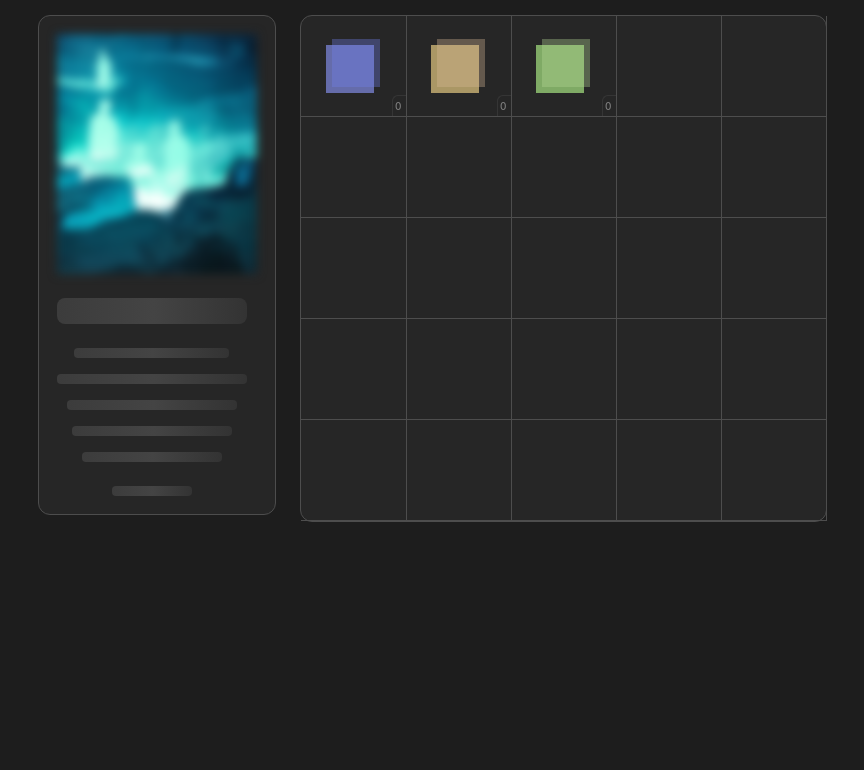
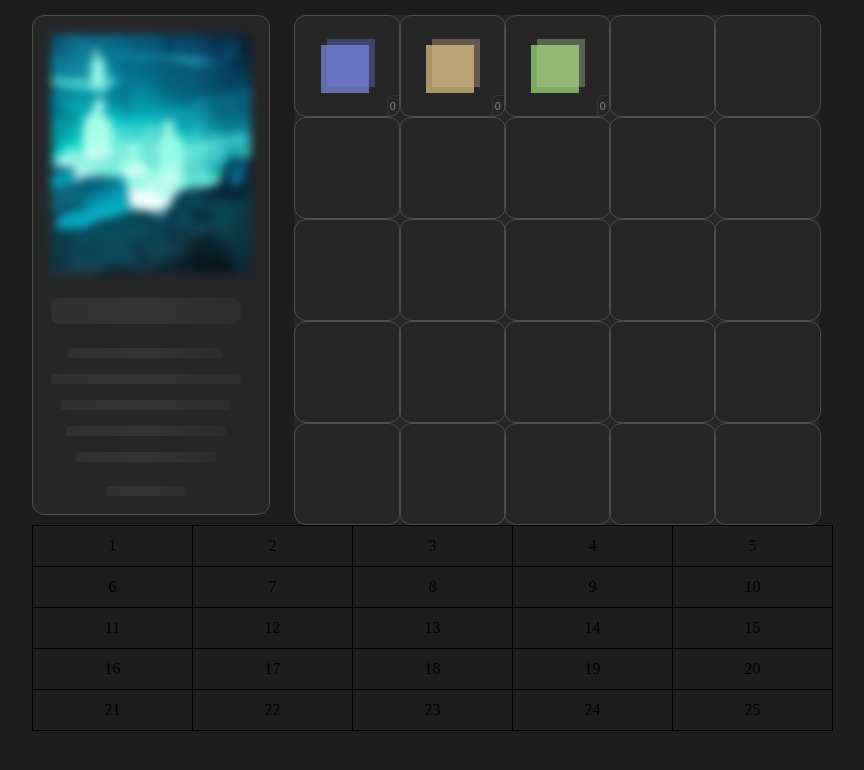
Before and after one commit to NursultanFront/test-rlt, a Vue app: page / in a window 1280 px wide. Shown: the top 770 px of the page, without its empty margins (208-1072 px from the left). Built offline with nearby package versions, Linux system fonts and the light colour scheme.

Commit message:
feat: table

```diff
--- a/src/components/inventory/TheInventory.vue
+++ b/src/components/inventory/TheInventory.vue
@@ -45,20 +45,14 @@ const openDeleteModal = (index: number) => {
 </script>
 
 <style scoped lang="scss">
-.table {
-  border-radius: 12px;
-  border: 1px solid var(--Primary-Border, #4d4d4d);
-  background: var(--Seondary-BG, #262626);
-  width: fit-content;
-}
-
 .table-container {
   display: grid;
   grid-template-columns: repeat(5, 105px);
-}
 
-.table-row {
-  display: flex;
+  border-radius: 12px;
+  // border: 1px solid var(--Primary-Border, #4d4d4d);
+  background: var(--Seondary-BG, #262626);
+  width: fit-content;
 }
 
 .table-cell {
@@ -69,9 +63,12 @@ const openDeleteModal = (index: number) => {
 
   width: 105px;
   height: 100px;
+  border: 1px solid var(--Primary-Border, #4d4d4d);
+  border-radius: 12px;
   border-collapse: collapse;
-  border-right: 1px solid #4d4d4d;
-  border-bottom: 1px solid #4d4d4d;
+
+  // border-right: 1px solid #4d4d4d;
+  // border-bottom: 1px solid #4d4d4d;
 
   /* &:nth-child(5n) {
     border-right: none;
@@ -112,11 +109,7 @@ const openDeleteModal = (index: number) => {
   }
 }
 
-.ghost {
-  opacity: 0;
-}
-
-.d-none {
+.sortable-ghost {
   opacity: 0;
 }
 </style>
--- /dev/null
+++ b/src/components/inventory/TheTable.vue
@@ -0,0 +1,202 @@
+<template>
+  <div class="table">
+    <!-- Создаем 5 строк -->
+    <div class="row" v-for="row in 5" :key="row">
+      <!-- Создаем 5 ячеек в каждой строке -->
+      <div class="cell" v-for="cell in 5" :key="cell">{{ (row - 1) * 5 + cell }}</div>
+    </div>
+  </div>
+
+  <draggable
+    v-model="inventory"
+    group="people-md"
+    selected-class="selected"
+    item-key="name"
+    filter=".not-draggable"
+    class="table-container"
+    :swap="true"
+  >
+    <template #item="{ element, index }">
+      <draggable
+        :list="element.items"
+        group="people-md"
+        selected-class="selected"
+        item-key="id"
+        filter=".not-draggable"
+        class="table-container"
+        :swap="true"
+      >
+        <template #item="{ item, idx }">
+          <div>{{ item }}</div>
+        </template>
+      </draggable>
+    </template>
+  </draggable>
+</template>
+
+<script setup lang="ts">
+import { ref } from 'vue'
+// @ts-ignore
+import draggable from 'vuedraggable'
+const inventory = ref([
+  {
+    index: 1,
+    items: [
+      {
+        id: '1',
+        count: 0,
+        class: ''
+      },
+      {
+        id: '2',
+        count: 0,
+        class: ''
+      },
+      {
+        id: '3',
+        count: 0,
+        class: ''
+      },
+      {
+        id: '4',
+        class: 'not-draggable'
+      },
+      {
+        id: '5',
+        class: 'not-draggable'
+      }
+    ]
+  },
+  {
+    index: 2,
+    items: [
+      {
+        id: '6',
+        class: 'not-draggable'
+      },
+      {
+        id: '7',
+        class: 'not-draggable'
+      },
+      {
+        id: '8',
+        class: 'not-draggable'
+      },
+      {
+        id: '9',
+        class: 'not-draggable'
+      },
+      {
+        id: '10',
+        class: 'not-draggable'
+      }
+    ]
+  },
+  {
+    index: 3,
+    items: [
+      {
+        id: '11',
+        class: 'not-draggable'
+      },
+      {
+        id: '12',
+        class: 'not-draggable'
+      },
+      {
+        id: '13',
+        class: 'not-draggable'
+      },
+      {
+        id: '14',
+        class: 'not-draggable'
+      },
+      {
+        id: '15',
+        class: 'not-draggable'
+      }
+    ]
+  },
+  {
+    index: 4,
+    items: [
+      {
+        id: '16',
+        class: 'not-draggable'
+      },
+      {
+        id: '17',
+        class: 'not-draggable'
+      },
+      {
+        id: '18',
+        class: 'not-draggable'
+      },
+      {
+        id: '19',
+        class: 'not-draggable'
+      },
+      {
+        id: '20',
+        class: 'not-draggable'
+      }
+    ]
+  },
+  {
+    index: 5,
+    items: [
+      {
+        id: '21',
+        class: 'not-draggable'
+      },
+      {
+        id: '22',
+        class: 'not-draggable'
+      },
+      {
+        id: '23',
+        class: 'not-draggable'
+      },
+      {
+        id: '24',
+        class: 'not-draggable'
+      },
+      {
+        id: '25',
+        class: 'not-draggable'
+      }
+    ]
+  }
+])
+</script>
+
+<style>
+/* Стили для таблицы и ячеек */
+.table {
+  display: table;
+  width: 100%; /* Ширина таблицы 100% */
+  border-collapse: collapse; /* Схлопывание границ */
+}
+
+.row {
+  display: table-row;
+}
+
+.cell {
+  display: table-cell;
+  width: 20%; /* Равномерное распределение по ширине */
+  height: 40px; /* Высота ячейки */
+  text-align: center; /* Выравнивание текста по центру */
+  vertical-align: middle; /* Вертикальное центрирование текста */
+  border: 1px solid #000; /* Границы для каждой ячейки */
+}
+</style>
+<!-- <div class="table-cell" :class="element.class">
+        <div
+          :class="{
+            [`table-number`]: element.icon
+          }"
+        >
+          {{ element.id }}
+        </div>
+      </div> -->
--- a/src/views/HomeView.vue
+++ b/src/views/HomeView.vue
@@ -3,10 +3,13 @@
     <TheAside />
     <TheInventory />
   </div>
+
+  <TheTable />
 </template>
 
 <script setup lang="ts">
 import TheInventory from '@/components/inventory/TheInventory.vue'
+import TheTable from '@/components/inventory/TheTable.vue'
 import TheAside from '@/components/aside/TheAside.vue'
 </script>
 
```
